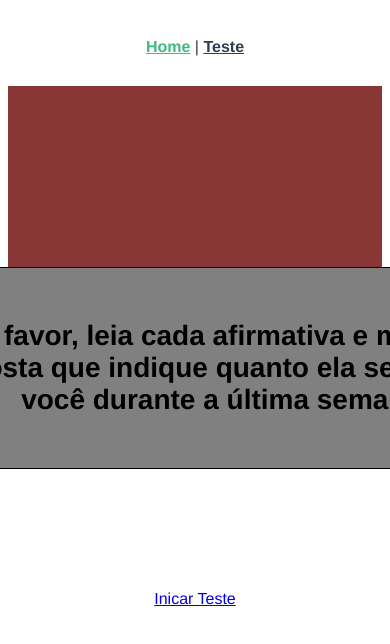
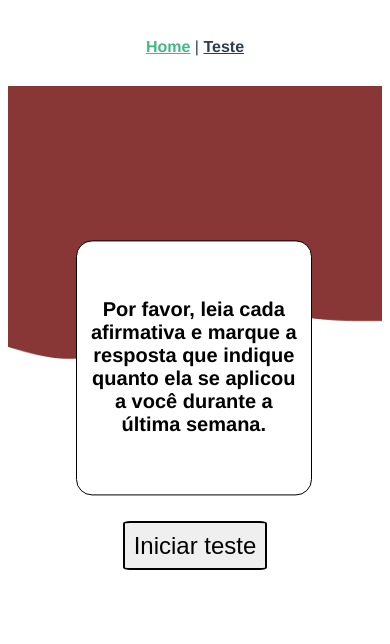
Before and after one commit to xmacedo/driverApp, a Vue app in the folder frontend/: page /#/ in a window 390 px wide. Shown: the top 644 px of the page. Built offline with nearby package versions, Linux system fonts and the light colour scheme.

Commit message:
Designs mobile

```diff
--- a/frontend/src/components/CaixaPergunta.vue
+++ b/frontend/src/components/CaixaPergunta.vue
@@ -1,16 +1,16 @@
 <template>
     <div class="caixa-pergunta">
-            <div>
-                <h2 class="caixa-pergunta-texto">{{ pergunta }}</h2>
-            </div>
-            <EscalaResposta @selecionado="selecionado"></EscalaResposta>
+        <div>
+            <h2 class="caixa-pergunta-texto">{{ pergunta }}</h2>
+        </div>
+        <EscalaResposta @selecionado="selecionado"></EscalaResposta>
 
-        </div>
+    </div>
 </template>
 
 <script>
 import EscalaResposta from './EscalaResposta.vue';
-export default{
+export default {
     name: 'CaixaPergunta',
 
     emits: ['resposta'],
@@ -22,7 +22,7 @@ export default{
         pergunta: String
     },
     methods: {
-        selecionado(valor){
+        selecionado(valor) {
             this.$emit('resposta', valor)
         }
     }
@@ -30,7 +30,6 @@ export default{
 </script>
 
 <style>
-
 .caixa-pergunta {
     border-radius: 16px;
     background-color: SeaShell;
@@ -54,4 +53,31 @@ export default{
 
 }
 
+@media (max-width: 1200px) {
+
+    .caixa-pergunta {
+        border-radius: 16px;
+        background-color: transparent;
+        border: 2px solid #000000;
+        width: 100%;
+        height: 20%;
+        display: flex;
+        justify-content: center;
+        flex-direction: column;
+        margin: 5% auto;
+
+        border: 0px;
+
+    }
+
+    .caixa-pergunta-texto {
+        position: relative;
+        font-weight: bold;
+        font-size: 1.5rem;
+        display: flex;
+        justify-content: center;
+
+    }
+
+}
 </style>
--- a/frontend/src/components/EscalaResposta.vue
+++ b/frontend/src/components/EscalaResposta.vue
@@ -46,7 +46,7 @@ export default {
 </script>
 
 <style>
-div.opcoes {
+.opcoes {
     display: flex;
     flex-direction: row;
     justify-content: space-between;
@@ -67,6 +67,7 @@ h1.legenda-direita {
     margin-left: 5%;
     margin-right: 3%;
     color: orange;
+    font-weight: bold;
 }
 
 .container {
@@ -88,8 +89,8 @@ h1.legenda-direita {
 /* Create a custom radio button */
 .checkmark {
     position: relative;
-    height: 100px;
-    width: 100px;
+    height: 50px;
+    width: 50px;
     background-color: #fff;
     border-radius: 50%;
     display: flex;
@@ -132,4 +133,13 @@ h1.legenda-direita {
 .container input:checked~.opcao-4 {
     background-color: orange;
 }
+
+@media (max-width: 1200px){
+    .opcoes {
+    display: flex;
+    flex-direction: column;
+    justify-content: space-between;
+}
+
+}
 </style>
--- a/frontend/src/components/HelloWorld.vue
+++ b/frontend/src/components/HelloWorld.vue
@@ -2,22 +2,18 @@
   <img class="img-fundo" src="../assets/fundo-vermelho.png" alt="">
 
   <div class="fundo centered">
-    <p class="texto">Por favor, leia cada afirmativa e marque a resposta que indique quanto ela se aplicou a você durante a última semana.</p>
+    <p class="texto">Por favor, leia cada afirmativa e marque a resposta que indique quanto ela se aplicou a você durante
+      a última semana.</p>
   </div>
   <div class="apresentacao__botao">
-    <button v-show="visivel3"  class="apresentacao__botao__texto" @click="$router.push('/teste')">Iniciar teste</button>
+    <button class="apresentacao__botao__texto" @click="$router.push('/teste')">Iniciar teste</button>
   </div>
-
-
-
 </template>
 
 <script>
 export default {
   name: 'HelloWorld',
-  props: {
-    msg: String
-  }
+
 }
 </script>
 
@@ -59,6 +55,7 @@ p.texto {
   margin: 100px;
   flex-direction: column;
   align-items: center;
+  margin-top: 10%;
 }
 
 .apresentacao__botao__texto {
@@ -77,9 +74,51 @@ p.texto {
 }
 
 .apresentacao__botao__texto:hover {
-    background-color:darkred;
+  background-color: darkred;
   color: white;
 }
 
+@media (max-width: 1200px) {
+
+  div.fundo {
+  margin: 30px;
+  background-color: gray;
+  border: 1px solid black;
+  border-radius: 16px;
+  height: 30%;
+  width: 60%;
+  display: flex;
+  justify-content: center;
+  align-items: center;
+
+  background-color: white;
+}
+
+.centered {
+  position: fixed;
+  top: 40%;
+  left: 50%;
+  transform: translate(-50%, -50%);
+
+  left: 42%;
+}
+
+p.texto {
+  margin: 5%;
+  font-size: 20px;
+  font-weight: bold;
+  color: #000000;
+}
+
+.apresentacao__botao {
+  display: flex;
+  margin: 100px;
+  flex-direction: column;
+  align-items: center;
+  margin-top: 35%;
+}
+
+
+}
 
 </style>
--- a/frontend/src/components/ResultadosComponent.vue
+++ b/frontend/src/components/ResultadosComponent.vue
@@ -58,5 +58,17 @@ export default {
 .resultado-individual{
     display: flex;
     flex-direction: column;
+    border: 2px solid #000000;
+
+}
+
+@media (max-width: 1200px) {
+    .resultados {
+    padding-top: 5%;
+    display: flex;
+    flex-direction: column;
+    justify-content: space-evenly;
+
+}
 }
 </style>
--- a/frontend/src/components/TesteComponent.vue
+++ b/frontend/src/components/TesteComponent.vue
@@ -2,7 +2,7 @@
     <div class="fundo" id="divFundo">
         <div class="w3-light-grey w3-round-large">
             <div class="w3-container w3-blue w3-round-large" id="progressBar" :style="moveBarra()"> ∘ </div>
-        </div><br>
+        </div>
 
         <CaixaPergunta :pergunta="pergunta" @resposta="selecionado"></CaixaPergunta>
 
@@ -132,7 +132,7 @@ export default {
 }
 </script>
 
-<style>
+<style scoped>
 .fundo {
     background-color: SeaShell;
     height: 100%;
@@ -142,7 +142,6 @@ export default {
     top: 100px;
     bottom: 0;
 }
-
 div.botoes {
     display: flex;
     flex-direction: row;
@@ -178,49 +177,14 @@ div.botoes {
     background-color: #f1f1f1 !important
 }
 
-.w3-round-small {
-    border-radius: 2px
-}
-
-.w3-round,
-.w3-round-medium {
-    border-radius: 4px
-}
-
 .w3-round-large {
     border-radius: 8px
 }
 
-.w3-round-xlarge {
-    border-radius: 16px
-}
-
-.w3-round-xxlarge {
-    border-radius: 32px
-}
-
 .w3-container:after,
 .w3-container:before,
-.w3-panel:after,
-.w3-panel:before,
-.w3-row:after,
-.w3-row:before,
-.w3-row-padding:after,
-.w3-row-padding:before,
 .w3-container:after,
-.w3-container:before,
-.w3-panel:after,
-.w3-panel:before,
-.w3-row:after,
-.w3-row:before,
-.w3-row-padding:after,
-.w3-row-padding:before,
-.w3-cell-row:before,
-.w3-cell-row:after,
-.w3-clear:after,
-.w3-clear:before,
-.w3-bar:before,
-.w3-bar:after {
+.w3-container:before {
     content: "";
     display: table;
     clear: both
@@ -231,58 +195,13 @@ div.botoes {
     padding: 0.01em 16px
 }
 
-.w3-panel {
-    margin-top: 16px;
-    margin-bottom: 16px
-}
-
 .w3-blue,
 .w3-hover-blue:hover {
     color: #fff !important;
     background-color: #2196F3 !important
 }
 
-.w3-blue-grey,
-.w3-hover-blue-grey:hover,
-.w3-blue-gray,
-.w3-hover-blue-gray:hover {
-    color: #fff !important;
-    background-color: #607d8b !important
-}
-
-@media (max-width: 1200px) {
-
-    .caixa-pergunta {
-        width: 100%;
-        height: 35%;
-        display: flex;
-        justify-content: center;
-        flex-direction: column;
-        margin-top: 50%;
-        margin-bottom: 50%;
-
-    }
-
-    .caixa-pergunta-texto {
-        position: relative;
-        top: 0;
-        font-weight: 400;
-        font-size: 1rem;
-        display: flex;
-        justify-content: center;
-
-    }
-
-    .checkmark {
-        position: relative;
-        height: 20px;
-        width: 20px;
-        background-color: #fff;
-        border-radius: 50%;
-        display: flex;
-        justify-content: space-between;
-    }
-
+@media (max-width: 1200px){
 
 }
 </style>
--- a/frontend/src/views/HomeView.vue
+++ b/frontend/src/views/HomeView.vue
@@ -1,10 +1,5 @@
 <template>
-  <div class="home">
     <HelloWorld/>
-    <div class="apresentacao__botao">
-    <router-link to="/teste" class="apresentacao__botao__texto">Inicar Teste</router-link>
-    </div>
-  </div>
 </template>
 
 <script>
```
Lines whose indentation alone changed are shown as unchanged.
